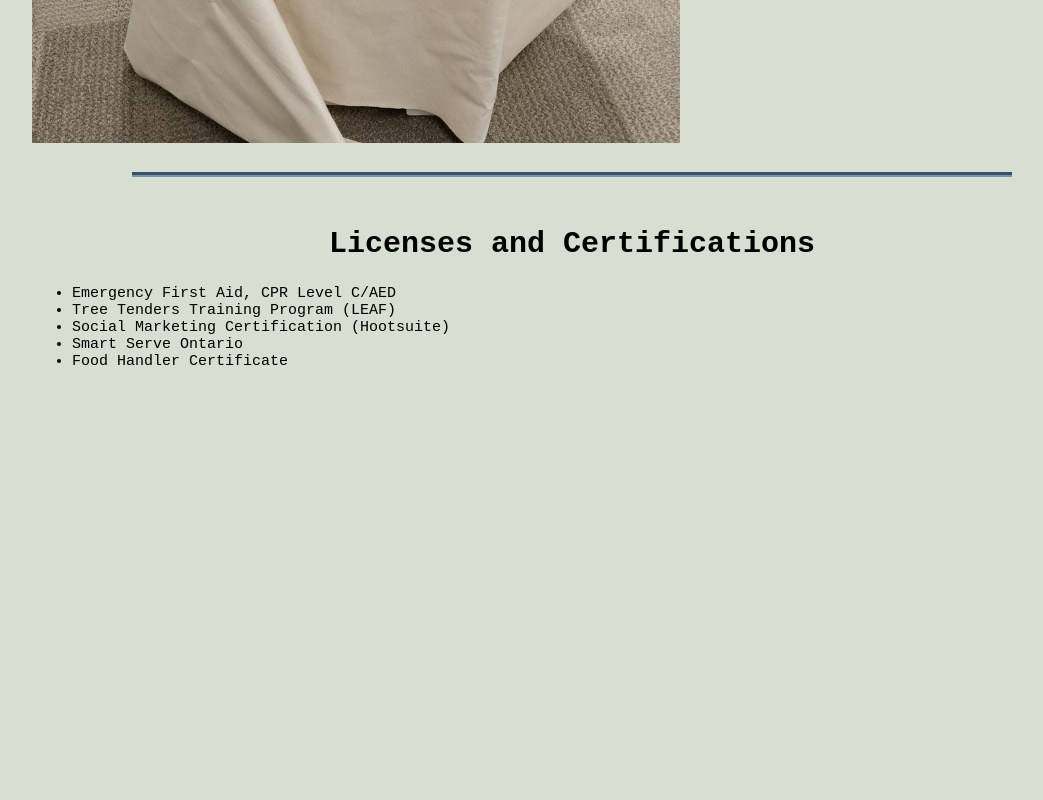
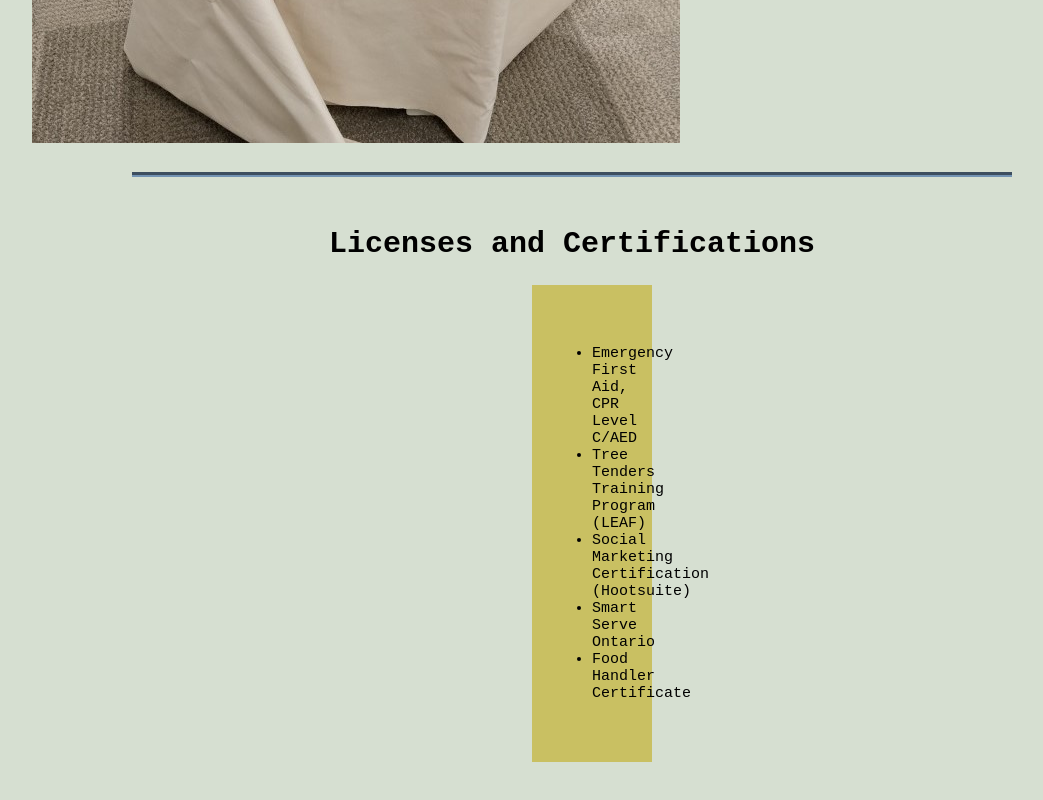
Before and after one commit to lucy-xiang/lucy-xiang.github.io, a plain HTML site: page page2.html in a window 1280 px wide. Shown: the part 3327-4127 px from the top of the page, without its empty margins (68-1111 px from the left). Before the commit the page ends 3837 px from the top, so only its background shows below. Drawn offline with Linux system fonts and the light colour scheme.

Commit message:
Update mystyle.css

```diff
--- a/mystyle.css
+++ b/mystyle.css
@@ -109,3 +109,10 @@ ul {
 .centre {
 	text-align: center;
 }
+
+#certs {
+	margin-left: 500px;
+	margin-right: 500px;
+	padding: 60px;
+	background-color: #c9c062;
+}
```
